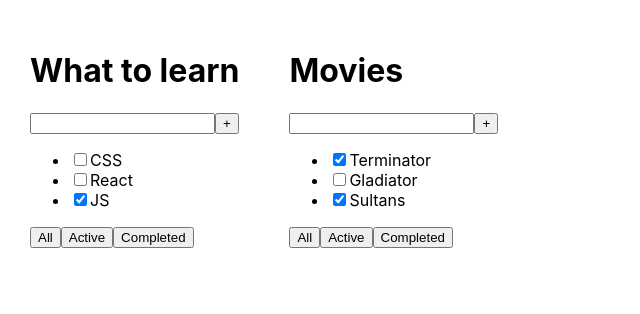
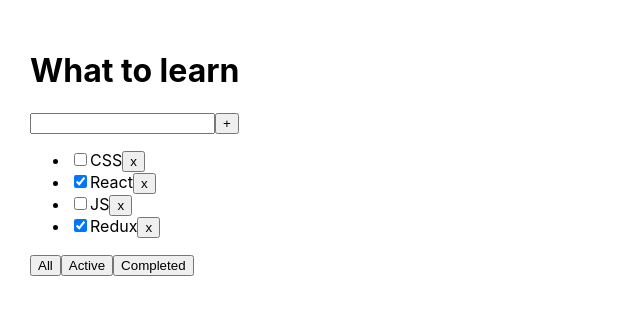
Before and after one commit to Issakov142/My-todo, a React (Create React App) app: page / in a window 1280 px wide. Shown: the top 314 px of the page, without its empty margins (0-640 px from the left). Built offline with nearby package versions, Linux system fonts and the light colour scheme.

Commit message:
02 todolist done

```diff
--- a/src/App.tsx
+++ b/src/App.tsx
@@ -1,28 +1,46 @@
-import React from 'react';
+import React, {useState} from 'react';
 import './App.css';
 import {Item, Todolist} from './Todolist';
 
+export type Filter = "all" | "completed" | "active"
+
+
+
 function App() {
 
+    let [items, setItems] = useState<Item[]>([
+        {id: 1, title: "CSS", isDone: false},
+        {id: 2, title: "React", isDone: true},
+        {id: 3, title: "JS", isDone: false},
+        {id: 4, title: "Redux", isDone: true}
+    ])
 
-    let items1: Item[] = [
-        {id: 1, title: "CSS", isDone: false},
-        {id: 2, title: "React", isDone: false},
-        {id: 3, title: "JS", isDone: true}
-    ]
-    let items2: Item[] = [
-        {id: 1, title: "Terminator", isDone: true},
-        {id: 2, title: "Gladiator", isDone: false},
-        {id: 3, title: "Sultans", isDone: true}
-    ]
+    let [filter, setFilter] = useState<Filter>("all")
 
+
+    const deleteTask = (id: number) => {
+        items = items.filter((i) => i.id !== id)
+        setItems(items)
+        console.log(items)
+    }
+
+    const filterTasks = (value: Filter) => {
+        setFilter(value)
+    }
+
+    let filteredItems = items
+    if (filter === "completed") {
+        filteredItems = items.filter(i => i.isDone === true)
+    }
+    if (filter === "active") {
+        filteredItems = items.filter(i => i.isDone !== true)
+    }
 
     return (
         <div className="App">
 
 
-            <Todolist items={items1} title={'What to learn'}/>
-            <Todolist items={items2}   title={'Movies'}/>
+            <Todolist tasks={filteredItems} title={'What to learn'} deleteTask={deleteTask} filterTask={filterTasks}/>
         </div>
     );
 }
--- a/src/Todolist.tsx
+++ b/src/Todolist.tsx
@@ -1,4 +1,5 @@
 import React from 'react';
+import {Filter} from './App';
 
 export type Item = {
     id: number
@@ -8,11 +9,15 @@
 
 type Props = {
     title: string
-    items: Array<Item>
+    tasks: Array<Item>
+    deleteTask: (id: number) => void
+    filterTask: (value: Filter) => void
 }
 
 
 export function Todolist(props: Props) {
+
+
 
     return (
         <div>
@@ -22,14 +27,16 @@
                 <button>+</button>
             </div>
             <ul>
-                <li><input type="checkbox" checked={props.items[0].isDone}/><span>{props.items[0].title}</span></li>
-                <li><input type="checkbox" checked={props.items[1].isDone}/><span>{props.items[1].title}</span></li>
-                <li><input type="checkbox" checked={props.items[2].isDone}/><span>{props.items[2].title}</span></li>
+                {props.tasks.map((t) => <li key={t.id}><input type="checkbox" checked={t.isDone}/><span>{t.title}</span>
+                        <button onClick={()=>{props.deleteTask(t.id)}}>x</button>
+                    </li>
+                )}
+
             </ul>
             <div>
-                <button>All</button>
-                <button>Active</button>
-                <button>Completed</button>
+                <button onClick={()=>{props.filterTask("all")}}>All</button>
+                <button onClick={()=>{props.filterTask("active")}}>Active</button>
+                <button onClick={()=>{props.filterTask("completed")}}>Completed</button>
             </div>
 
 
```
